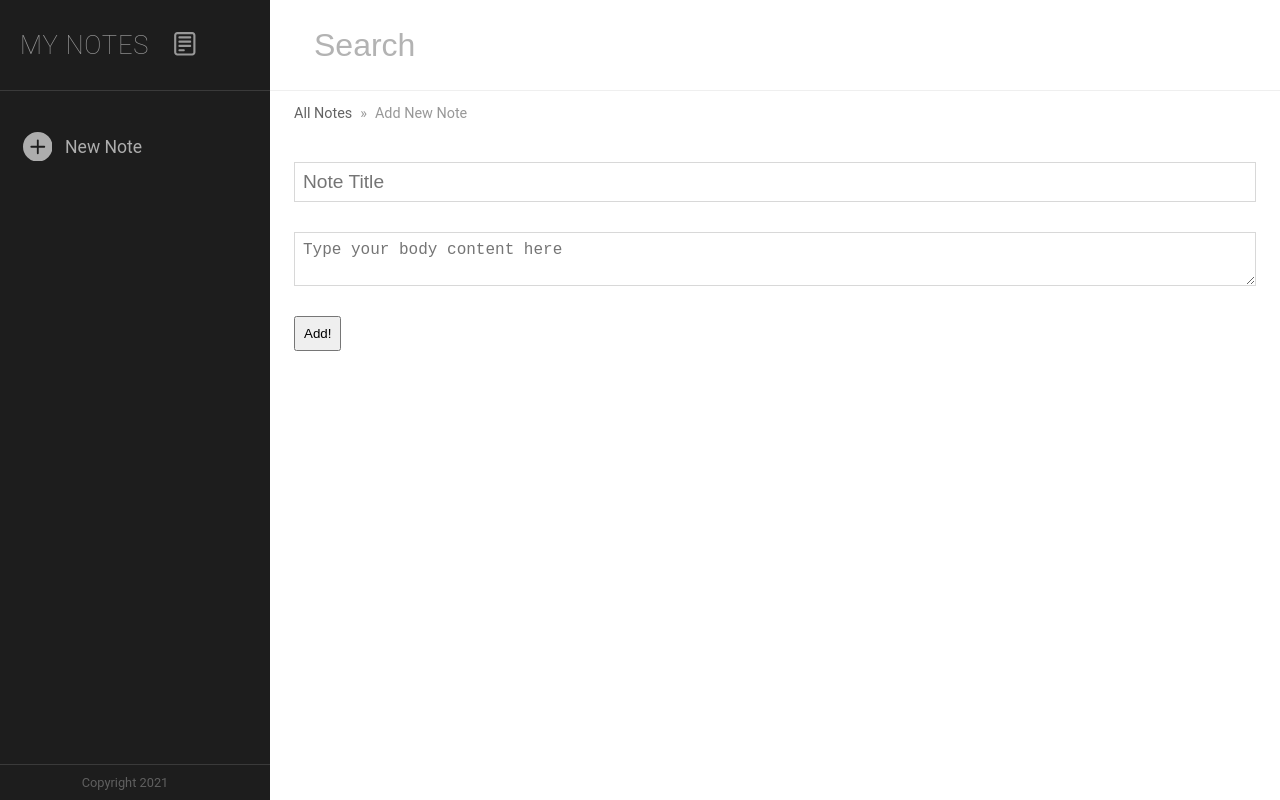
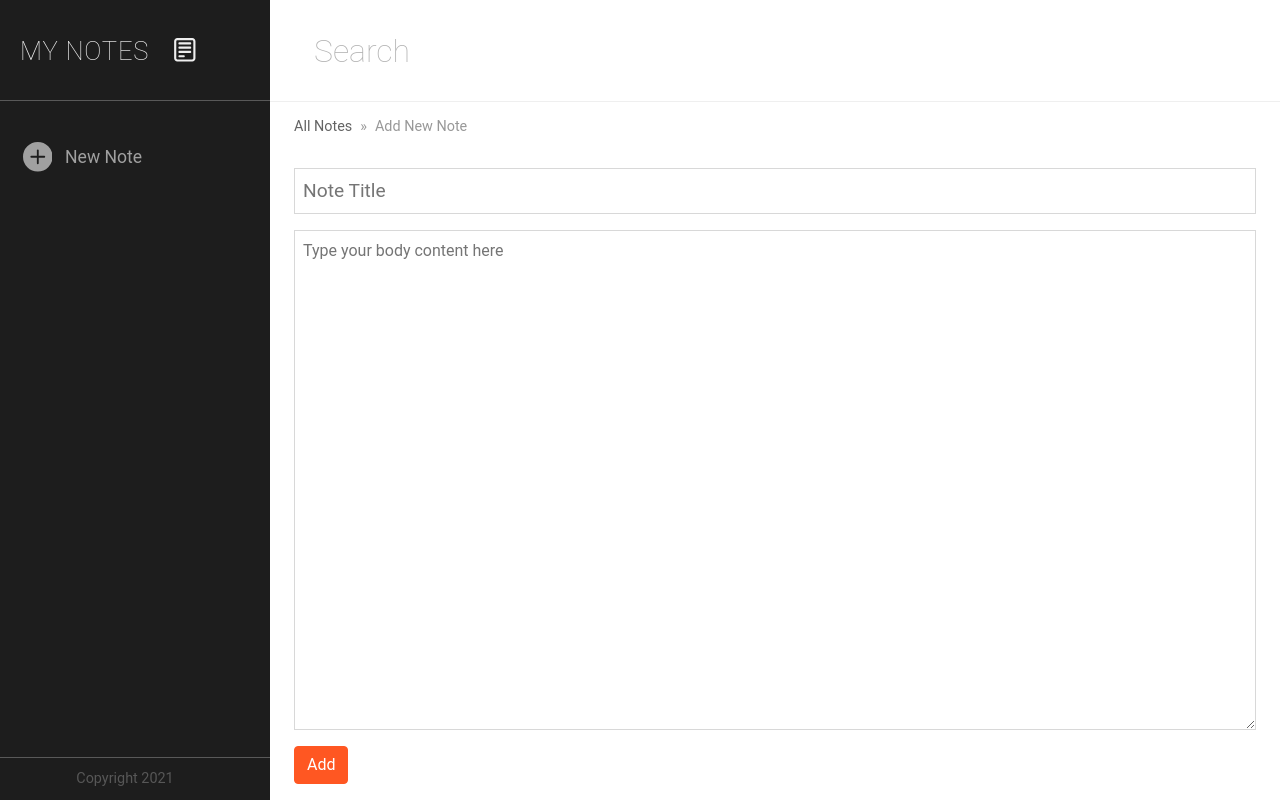
Before and after one commit to daniele-frade/my-notes-frontend, a React (Create React App) app: page /new-note in a window 1280 px wide. Built offline with nearby package versions, Linux system fonts and the light colour scheme; no server answers.

Commit message:
Fixed other UI styles

```diff
--- a/package.json
+++ b/package.json
@@ -6,8 +6,10 @@
     "@testing-library/jest-dom": "^5.14.1",
     "@testing-library/react": "^11.2.7",
     "@testing-library/user-event": "^12.8.3",
+    "bootstrap": "^4.6.0",
     "draft-js": "^0.11.7",
     "react": "^17.0.2",
+    "react-bootstrap": "^1.6.1",
     "react-dom": "^17.0.2",
     "react-draft-wysiwyg": "^1.14.7",
     "react-icons": "^4.2.0",
--- a/public/index.html
+++ b/public/index.html
@@ -24,6 +24,12 @@
       work correctly both with client-side routing and a non-root public URL.
       Learn how to configure a non-root public URL by running `npm run build`.
     -->
+    <link
+      rel="stylesheet"
+      href="https://cdn.jsdelivr.net/npm/bootstrap@4.6.0/dist/css/bootstrap.min.css"
+      integrity="sha384-B0vP5xmATw1+K9KRQjQERJvTumQW0nPEzvF6L/Z6nronJ3oUOFUFpCjEUQouq2+l"
+      crossorigin="anonymous"
+    />
     <title>React App</title>
   </head>
   <body>
--- a/src/components/AllNotes.js
+++ b/src/components/AllNotes.js
@@ -1,5 +1,6 @@
 import { Component } from 'react'
 import {Link } from 'react-router-dom'
+import { CardDeck, Card,  } from 'react-bootstrap'
 
 class AllNotes extends Component {
     constructor(props) {
@@ -11,25 +12,33 @@ class AllNotes extends Component {
         const { notes } = this.props
         return (
             <div>
+                <CardDeck>
                 { notes.map(note => {
                     return(
+                        <Card>
                             <Link key={note._id} to={"/note/" + note._id} >
-                        <div >
-                        <p>{note.title}</p>
-                        <p>{new Date(note.date).toLocaleDateString(undefined, {
+                            <Card.Body>
+                                <small className="text-muted">
+                                    {new Date(note.date).toLocaleDateString(undefined, {
                                         day:    'numeric',
                                         month:  'numeric',
                                         year:   'numeric',
                                         hour:   '2-digit',
                                         minute: '2-digit',
                                     })}
-                        </p>
-                        <p>{note.body}</p>
-                        </div>
+                                </small>
+                                <Card.Title>{note.title}</Card.Title>
+                                <Card.Text>
+                                    {note.body_preview}
+                                </Card.Text>
+                            </Card.Body>
                             </Link>
+                        </Card>
                     )
                 })
                 }
+
+                </CardDeck>
             </div>
         )
     }
--- a/src/components/NewForm.js
+++ b/src/components/NewForm.js
@@ -1,5 +1,6 @@
 import { Component } from 'react'
 import { Redirect } from 'react-router-dom'
+import { Button } from 'react-bootstrap'
 
 const baseURL = 'http://localhost:3003'
 
@@ -47,10 +48,14 @@ class NewForm extends Component {
         return <Redirect to={this.state.redirect} />
     } else {
         return (
-            <form onSubmit={ this.handleSubmit }>
+            <form>
+                <p>
                 <input onChange={ this.handleChange } type="text" placeholder="Note Title" id="title" name="title" value={ this.state.title } />
+                </p>
+                <p>
                 <textarea onChange={ this.handleChange } type="textarea" placeholder="Type your body content here" id="body" name="body" value={ this.state.body }></textarea>
-                <input type="submit" value="Add!" />
+                </p>
+                <p><Button onClick={ this.handleSubmit } variant="success">Add</Button></p>
             </form>
             )
         }
--- a/src/components/SingleNote.js
+++ b/src/components/SingleNote.js
@@ -1,5 +1,6 @@
 import { Component } from 'react'
-import {Link } from 'react-router-dom'
+import { Button } from 'react-bootstrap'
+
 
 const apiURL = 'http://localhost:3003/my-notes'
 
@@ -104,19 +105,23 @@ class SingleNote extends Component {
                     })}
                 </div>
                 <p>{this.state.body}</p>
-                <p className="deleteBtn" onClick={ this.handleDelete }>x</p>
-                <p className="edit" onClick={ this.handleEdit }>Edit</p>
-                <Link to="/">Home</Link>
+                <p>
+                  <span className="action" onClick={ this.handleEdit }>Edit</span>
+                  <span className="action" onClick={ this.handleDelete }>Delete</span>
+                </p>
             </div>
         )
     } else {
         return (
             <div key="edit" className="editView">
-                <h2>Edit Note</h2>
-                <p> <input onChange={ this.handleChange } id="editTitle" placeholder="Enter note title" name="title" value={this.state.editTitle} /></p>
-                <p> <textarea onChange={ this.handleChange } id="editBody" placeholder="Write your note here" name="body" value={this.state.editBody} /></p>
-                <p><button onClick={this.handleSave}>Save</button></p>
-                <p><button onClick={this.handleCancel}>Cancel</button></p>
+                <form>
+                  <p><input type="text" onChange={ this.handleChange } id="editTitle" placeholder="Enter note title" name="title" value={this.state.editTitle} /></p>
+                  <p><textarea onChange={ this.handleChange } id="editBody" placeholder="Write your note here" name="body" value={this.state.editBody} /></p>
+                  <p>
+                    <Button onClick={this.handleCancel} variant="light">Cancel</Button>
+                    <Button onClick={this.handleSave} variant="success">Save</Button>
+                  </p>
+                </form>
             </div>
         )
     }
--- a/src/index.css
+++ b/src/index.css
@@ -26,16 +26,16 @@ body {
 .logo, .logo:hover, .logo:visited {
   text-transform: uppercase;
   font-size: 1.6rem;
-  padding: 30px 20px;
+  padding: 32px 20px 30px;
   font-weight: lighter;
   letter-spacing: 0.05rem;
   display: block;
   text-decoration: none;
-  color: #989898;
+  color: #eeeeee;
 }
 
 .logo svg {
-  margin-bottom: -3px;
+  margin-bottom: 6px;
   margin-left: 16px;
 }
 
@@ -47,7 +47,7 @@ main {
 }
 
 main .mainContent {
-  padding: 24px;
+  padding: 24px 24px 48px 24px;
 }
 
 main header {
@@ -69,11 +69,27 @@ main header input::placeholder {
   color: rgb(179, 179, 179);
 }
 
+.app .pro-sidebar > .pro-sidebar-inner > .pro-sidebar-layout .pro-sidebar-footer {
+  border-top: 1px solid rgb(228 228 228 / 30%);
+}
+
 .footer {
   text-align: center;
-  font-size: 0.8rem;
-  color:rgb(96, 96, 96);
+  font-size: 0.9rem;
+  color: #575757;
   padding: 10px 20px 10px 0;
+}
+
+.app .pro-sidebar, .app .pro-sidebar .pro-menu a {
+  color: #a0a0a0;
+}
+
+.app .pro-sidebar .pro-menu .pro-menu-item > .pro-inner-item:hover {
+  color: rgb(216, 216, 216);
+}
+
+.app .pro-sidebar > .pro-sidebar-inner > .pro-sidebar-layout .pro-sidebar-header {
+  border-bottom: 1px solid rgb(228 228 228 / 30%);
 }
 
 .app .pro-sidebar .pro-menu {
@@ -87,7 +103,7 @@ main header input::placeholder {
 .breadcrumbs {
   margin-top: -10px;
   font-size: 0.9rem;
-  margin-bottom: 40px;
+  margin-bottom: 30px;
 }
 
 .breadcrumbs > * {
@@ -121,12 +137,18 @@ main form input[type=text], main form textarea {
 
 main form textarea {
   font-size: 1rem;
+  margin-top: 10px;
+  height: calc(100vh - 300px);
+}
+
+main form .btn {
+  margin-right: 6px;
 }
 
 .showView h2 {
-  margin-top: -15px;
+  margin-top: 0;
   font-size: 2.5rem;
-  margin-bottom: 0;
+  margin-bottom: 5px;
   padding-bottom: 0;
 }
 
@@ -134,4 +156,67 @@ main form textarea {
   font-size: 0.9rem;
   color: #989898;
   margin-left: 2px;
+  margin-bottom: 16px;
 }
+
+main .btn-success {
+  background-color: #FF5722;
+  border-color: #FF5722;
+}
+
+main .btn-success:hover {
+  background-color: #b63610;
+  border-color: #b63610;
+}
+
+.showView .action {
+  color: #FF5722;
+  text-transform: uppercase;
+  font-size: 0.8rem;
+  margin-right: 15px;
+  cursor: pointer;
+}
+
+.showView .action:hover {
+  color: #b63610;
+}
+
+.app .card-deck {
+  display: grid;
+  grid-template-columns: repeat(3, 1fr);
+  grid-auto-rows: 1fr;
+  grid-column-gap: 0px;
+  grid-row-gap: 32px;
+  -moz-box-sizing: border-box;
+  -webkit-box-sizing: border-box;
+          box-sizing: border-box;
+}
+
+.card, .card a, .card a:hover {
+  text-decoration: none;
+  color: #353535;
+}
+
+.app .card-deck .card {
+  box-shadow: 0 2px 8px 0 rgba(0,0,0,0.15);
+  border-radius: 2px;
+  transition: box-shadow 250ms ease-in 0s;
+  flex: none;
+  -moz-box-sizing: border-box;
+  -webkit-box-sizing: border-box;
+          box-sizing: border-box;
+}
+
+.card:hover {
+  box-shadow: -2px 8px 22px 0 rgba(0,0,0,0.25);
+}
+
+.card-text {
+  font-size: 0.9rem;
+  color: #505050 !important;
+}
+
+.card-title {
+  font-size: 1.5rem;
+  margin-top: 8px;
+}
```
Also changed, not shown: 1 other file (tests, documents, lock files or other folders). Lines whose indentation alone changed are shown as unchanged.
